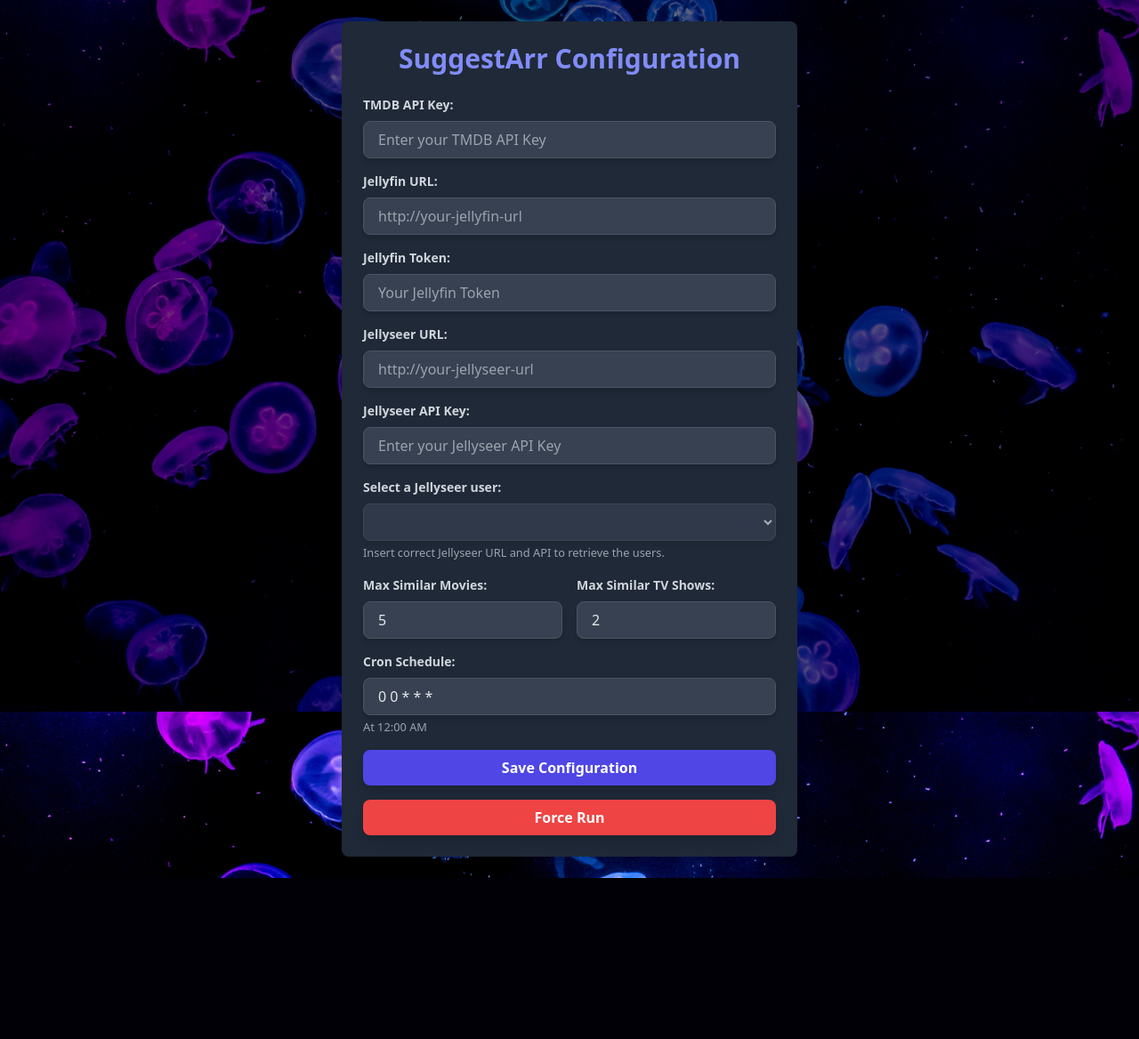
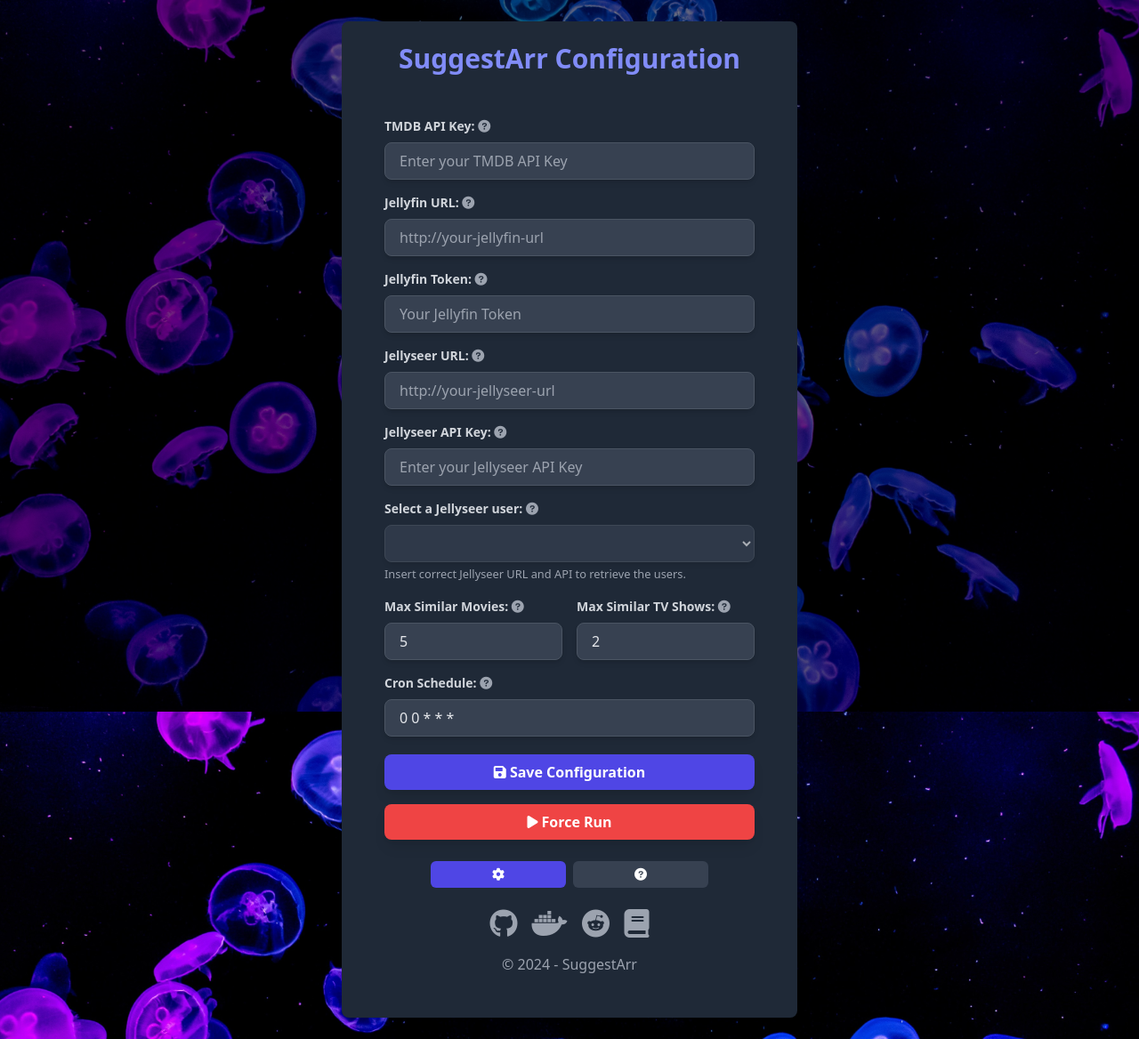
Before and after one commit to giuseppe99barchetta/SuggestArr, a Flask app: page / in a window 1280 px wide. Shown: the whole page at 89% size. Before the commit the page ends 987 px from the top, so only its background shows below. Run offline with Flask 3, Linux system fonts and the light colour scheme; some libraries are stand-ins or nearby versions.

Commit message:
Implemented footer with utils links, implemented help page with  description of each input fields and also tooltips on each input fields. Splitted html index in multiple files for better handling.

```diff
--- a/app.py
+++ b/app.py
@@ -38,7 +38,7 @@ def register_routes(app): # pylint: disable=redefined-outer-name
         """
         Load configuration page
         """
-        return render_template('config.html')
+        return render_template('index.html')
 
     @app.route('/api/config', methods=['GET'])
     def fetch_config():
--- a/static/css/style.css
+++ b/static/css/style.css
@@ -8,3 +8,32 @@ body::before {
     background: rgba(0, 0, 0, 0.5); /* Dark transparent overlay */
     z-index: -1; /* Make sure it's behind everything */
 }
+
+.tooltip {
+    position: relative;
+    display: inline-block;
+    cursor: pointer;
+}
+
+.tooltip .tooltip-text {
+    visibility: hidden;
+    width: 300px;
+    background-color: #4a5568;
+    color: #f7fafc;
+    text-align: center;
+    border-radius: 6px;
+    padding: 5px;
+    position: absolute;
+    z-index: 1;
+    bottom: 100%; /* Show above the icon */
+    left: 50%;
+    transform: translateX(-30%);
+    opacity: 0;
+    transition: opacity 0.3s;
+    font-size: 0.875rem; /* Small text size */
+}
+
+.tooltip:hover .tooltip-text {
+    visibility: visible;
+    opacity: 1;
+}
--- a/static/js/script.js
+++ b/static/js/script.js
@@ -12,6 +12,7 @@ new Vue({
             CRON_TIMES: '0 0 * * *',
             JELLYSEER_USER: ''
         },
+        activeTab: 'config',
         users: [],
         isConfigSaved: false,
         isLoading: false
--- /dev/null
+++ b/templates/config-form.html
@@ -0,0 +1,147 @@
+<div v-if="activeTab === 'config'" class="p-6 space-y-4">
+    <form method="POST" @submit.prevent="saveConfig" class="space-y-4">
+        <div>
+            <label for="TMDB_API_KEY" class="block text-sm font-semibold text-gray-300">
+                TMDB API Key:
+                <span class="tooltip text-gray-400">
+                    <i class="fas fa-question-circle cursor-pointer"></i>
+                    <span class="tooltip-text">Enter your TMDB API Key provided by The Movie Database (TMDB).</span>
+                </span>
+            </label>
+            <input type="text" class="mt-2 block w-full bg-gray-700 border border-gray-600 rounded-lg shadow-md focus:ring-indigo-500 focus:border-indigo-500 transition duration-300 px-4 py-2"
+                   id="TMDB_API_KEY"
+                   v-model="config.TMDB_API_KEY"
+                   placeholder="Enter your TMDB API Key">
+        </div>
+        <div>
+            <label for="JELLYFIN_API_URL" class="block text-sm font-semibold text-gray-300">
+                Jellyfin URL:
+                <span class="tooltip text-gray-400">
+                    <i class="fas fa-question-circle cursor-pointer"></i>
+                    <span class="tooltip-text">Enter the URL for your Jellyfin server.</span>
+                </span>
+            </label>
+            <input type="text" class="mt-2 block w-full bg-gray-700 border border-gray-600 rounded-lg shadow-md focus:ring-indigo-500 focus:border-indigo-500 transition duration-300 px-4 py-2"
+                   id="JELLYFIN_API_URL"
+                   v-model="config.JELLYFIN_API_URL"
+                   placeholder="http://your-jellyfin-url">
+        </div>
+        <div>
+            <label for="JELLYFIN_TOKEN" class="block text-sm font-semibold text-gray-300">
+                Jellyfin Token:
+                <span class="tooltip text-gray-400">
+                    <i class="fas fa-question-circle cursor-pointer"></i>
+                    <span class="tooltip-text">Enter your Jellyfin API token for authentication.</span>
+                </span>
+            </label>
+            <input type="text" class="mt-2 block w-full bg-gray-700 border border-gray-600 rounded-lg shadow-md focus:ring-indigo-500 focus:border-indigo-500 transition duration-300 px-4 py-2"
+                   id="JELLYFIN_TOKEN"
+                   v-model="config.JELLYFIN_TOKEN"
+                   placeholder="Your Jellyfin Token">
+        </div>
+        <div>
+            <label for="JELLYSEER_API_URL" class="block text-sm font-semibold text-gray-300">
+                Jellyseer URL:
+                <span class="tooltip text-gray-400">
+                    <i class="fas fa-question-circle cursor-pointer"></i>
+                    <span class="tooltip-text">Enter the URL for your Jellyseer server.</span>
+                </span>
+            </label>
+            <input type="text" class="mt-2 block w-full bg-gray-700 border border-gray-600 rounded-lg shadow-md focus:ring-indigo-500 focus:border-indigo-500 transition duration-300 px-4 py-2"
+                   id="JELLYSEER_API_URL"
+                   v-model="config.JELLYSEER_API_URL"
+                   placeholder="http://your-jellyseer-url">
+        </div>
+        <div>
+            <label for="JELLYSEER_TOKEN" class="block text-sm font-semibold text-gray-300">
+                Jellyseer API Key:
+                <span class="tooltip text-gray-400">
+                    <i class="fas fa-question-circle cursor-pointer"></i>
+                    <span class="tooltip-text">Enter your Jellyseer API Key for authentication.</span>
+                </span>
+            </label>
+            <input type="text" class="mt-2 block w-full bg-gray-700 border border-gray-600 rounded-lg shadow-md focus:ring-indigo-500 focus:border-indigo-500 transition duration-300 px-4 py-2"
+                   id="JELLYSEER_TOKEN"
+                   v-model="config.JELLYSEER_TOKEN"
+                   @blur="fetchUsers"
+                   placeholder="Enter your Jellyseer API Key">
+        </div>
+
+        <div id="app" v-cloak>
+            {% raw %}
+            <label for="USER_SELECTION" class="block text-sm font-semibold text-gray-300">
+                Select a Jellyseer user:
+                <span class="tooltip text-gray-400">
+                    <i class="fas fa-question-circle cursor-pointer"></i>
+                    <span class="tooltip-text">Select a user from the list retrieved from Jellyseer.</span>
+                </span>
+            </label>
+            <select id="USER_SELECTION" v-model="config.JELLYSEER_USER"
+                    :disabled="!users || users.length === 0"
+                    class="mt-2 block w-full bg-gray-700 border border-gray-600 rounded-lg shadow-md px-4 py-2 focus:ring-indigo-500 focus:border-indigo-500 transition duration-300">
+                <option disabled value="">Select a Jellyseer user:</option>
+                <option v-for="user in users" :key="user.id" :value="user.id">{{ user.name }}</option>
+            </select>
+            <div v-if="!users || users.length === 0">
+                <small class="text-gray-400">Insert correct Jellyseer URL and API to retrieve the users.</small>
+            </div>
+            {% endraw %}
+        </div>
+
+        <div class="grid grid-cols-2 gap-4">
+            <div>
+                <label for="MAX_SIMILAR_MOVIE" class="block text-sm font-semibold text-gray-300">
+                    Max Similar Movies:
+                    <span class="tooltip text-gray-400">
+                        <i class="fas fa-question-circle cursor-pointer"></i>
+                        <span class="tooltip-text">Enter the maximum number of similar movies to retrieve (1-20).</span>
+                    </span>
+                </label>
+                <input type="number" class="mt-2 block w-full bg-gray-700 border border-gray-600 rounded-lg shadow-md focus:ring-indigo-500 focus:border-indigo-500 transition duration-300 px-4 py-2"
+                       id="MAX_SIMILAR_MOVIE"
+                       v-model="config.MAX_SIMILAR_MOVIE"
+                       min="0"
+                       max="20">
+            </div>
+            <div>
+                <label for="MAX_SIMILAR_TV" class="block text-sm font-semibold text-gray-300">
+                    Max Similar TV Shows:
+                    <span class="tooltip text-gray-400">
+                        <i class="fas fa-question-circle cursor-pointer"></i>
+                        <span class="tooltip-text">Enter the maximum number of similar TV shows to retrieve (1-20).</span>
+                    </span>
+                </label>
+                <input type="number" class="mt-2 block w-full bg-gray-700 border border-gray-600 rounded-lg shadow-md focus:ring-indigo-500 focus:border-indigo-500 transition duration-300 px-4 py-2"
+                       id="MAX_SIMILAR_TV"
+                       v-model="config.MAX_SIMILAR_TV"
+                       min="0"
+                       max="20">
+            </div>
+        </div>
+
+        <div>
+            <label for="CRON_TIMES" class="block text-sm font-semibold text-gray-300">
+                Cron Schedule:
+                <span class="tooltip text-gray-400">
+                    <i class="fas fa-question-circle cursor-pointer"></i>
+                    <span class="tooltip-text">Enter the cron schedule (e.g., 0 0 * * * for daily at midnight).</span>
+                </span>
+            </label>
+            <input type="text" class="mt-2 block w-full bg-gray-700 border border-gray-600 rounded-lg shadow-md focus:ring-indigo-500 focus:border-indigo-500 transition duration-300 px-4 py-2"
+                   id="CRON_TIMES"
+                   v-model="config.CRON_TIMES"
+                   placeholder="0 0 * * *">
+            <small id="cron-description" class="text-gray-400 block mt-1"></small>
+        </div>
+
+        <button type="submit" class="bg-indigo-600 hover:bg-indigo-500 text-white font-bold py-2 px-4 rounded-lg w-full mt-4 transform hover:scale-105 transition-transform duration-300 shadow-lg">
+            <i class="fas fa-save"></i> Save Configuration
+        </button>
+
+    </form>
+
+    <button @click="forceRun" class="bg-red-500 hover:bg-red-400 text-white font-bold py-2 px-4 rounded-lg w-full mt-4 transform hover:scale-105 transition-transform duration-300 shadow-lg" v-if="isConfigSaved">
+        <i class="fas fa-play"></i> Force Run
+        <i v-if="isLoading" class="fas fa-spinner fa-spin ml-2"></i>
+    </button>
+</div>
--- a/templates/config.html
+++ /dev/null
@@ -1,112 +0,0 @@
-<!DOCTYPE html>
-<html lang="en">
-<head>
-    <meta charset="UTF-8">
-    <meta name="viewport" content="width=device-width, initial-scale=1.0">
-    <title>SuggestArr Configuration</title>
-    <!-- Google Fonts: Quicksand & Poppins -->
-    <link href="https://fonts.googleapis.com/css2?family=Quicksand:wght@400;500;600;700&family=Poppins:wght@400;600&display=swap" rel="stylesheet">
-    <!-- Tailwind CSS -->
-    <script src="https://cdn.tailwindcss.com"></script>
-    <!-- FontAwesome CSS -->
-    <link rel="stylesheet" href="https://cdnjs.cloudflare.com/ajax/libs/font-awesome/6.0.0/css/all.min.css">
-    <!-- Custom background -->
-    <body class="bg-cover bg-center bg-fixed text-gray-200 font-quicksand min-h-screen flex items-center justify-center" style="background-image: url('../static/images/background.jpg');">
-    <!-- External CSS -->
-    <link rel="stylesheet" href="{{ url_for('static', filename='css/style.css') }}">
-</head>
-<body class="bg-gradient-to-br from-gray-900 to-gray-800 text-gray-200 font-quicksand min-h-screen flex items-center justify-center">
-
-    <!-- Notification Box -->
-    <div id="toast" class="fixed top-5 right-5 p-4 mb-4 rounded-lg shadow-lg bg-green-500 text-white opacity-0 transition-opacity duration-300">
-        <span id="toast-message">Configuration saved successfully!</span>
-    </div>
-
-    <div class="container mx-auto p-6" id="app">
-        <div class="max-w-lg mx-auto bg-gray-800 shadow-lg rounded-lg p-6 transform hover:scale-105 transition-transform duration-500">
-            <h1 class="text-center text-3xl font-bold mb-6 text-indigo-400">SuggestArr Configuration</h1>
-
-            <form method="POST" @submit.prevent="saveConfig" class="space-y-4">
-                <div>
-                    <label for="TMDB_API_KEY" class="block text-sm font-semibold text-gray-300">TMDB API Key:</label>
-                    <input type="text" class="mt-2 block w-full bg-gray-700 border border-gray-600 rounded-lg shadow-md focus:ring-indigo-500 focus:border-indigo-500 transition duration-300 px-4 py-2" id="TMDB_API_KEY" v-model="config.TMDB_API_KEY" placeholder="Enter your TMDB API Key">
-                </div>
-
-                <div>
-                    <label for="JELLYFIN_API_URL" class="block text-sm font-semibold text-gray-300">Jellyfin URL:</label>
-                    <input type="text" class="mt-2 block w-full bg-gray-700 border border-gray-600 rounded-lg shadow-md focus:ring-indigo-500 focus:border-indigo-500 transition duration-300 px-4 py-2" id="JELLYFIN_API_URL" v-model="config.JELLYFIN_API_URL" placeholder="http://your-jellyfin-url">
-                </div>
-
-                <div>
-                    <label for="JELLYFIN_TOKEN" class="block text-sm font-semibold text-gray-300">Jellyfin Token:</label>
-                    <input type="text" class="mt-2 block w-full bg-gray-700 border border-gray-600 rounded-lg shadow-md focus:ring-indigo-500 focus:border-indigo-500 transition duration-300 px-4 py-2" id="JELLYFIN_TOKEN" v-model="config.JELLYFIN_TOKEN" placeholder="Your Jellyfin Token">
-                </div>
-
-                <div>
-                    <label for="JELLYSEER_API_URL" class="block text-sm font-semibold text-gray-300">Jellyseer URL:</label>
-                    <input type="text" class="mt-2 block w-full bg-gray-700 border border-gray-600 rounded-lg shadow-md focus:ring-indigo-500 focus:border-indigo-500 transition duration-300 px-4 py-2" id="JELLYSEER_API_URL" v-model="config.JELLYSEER_API_URL" placeholder="http://your-jellyseer-url">
-                </div>
-
-                <div>
-                    <label for="JELLYSEER_TOKEN" class="block text-sm font-semibold text-gray-300">Jellyseer API Key:</label>
-                    <input type="text" class="mt-2 block w-full bg-gray-700 border border-gray-600 rounded-lg shadow-md focus:ring-indigo-500 focus:border-indigo-500 transition duration-300 px-4 py-2"
-                        id="JELLYSEER_TOKEN" v-model="config.JELLYSEER_TOKEN" @blur="fetchUsers" placeholder="Enter your Jellyseer API Key">
-                </div>
-
-                <div id="app" v-cloak>
-                    {% raw %}
-                    <label for="USER_SELECTION" class="block text-sm font-semibold text-gray-300">Select a Jellyseer user:</label>
-                    <select id="USER_SELECTION" v-model="config.JELLYSEER_USER"
-                            :disabled="!users || users.length === 0"
-                            class="mt-2 block w-full bg-gray-700 border border-gray-600 rounded-lg shadow-md px-4 py-2 focus:ring-indigo-500 focus:border-indigo-500 transition duration-300">
-                        <option disabled value="">Select a Jellyseer user:</option>
-                        <option v-for="user in users" :key="user.id" :value="user.id">{{ user.name }}</option>
-                    </select>
-                    <div v-if="!users || users.length === 0">
-                        <small class="text-gray-400">Insert correct Jellyseer URL and API to retrieve the users.</small>
-                    </div>
-                    {% endraw %}
-                </div>
-
-                <div class="grid grid-cols-2 gap-4">
-                    <div>
-                        <label for="MAX_SIMILAR_MOVIE" class="block text-sm font-semibold text-gray-300">Max Similar Movies:</label>
-                        <input type="number" class="mt-2 block w-full bg-gray-700 border border-gray-600 rounded-lg shadow-md focus:ring-indigo-500 focus:border-indigo-500 transition duration-300 px-4 py-2" id="MAX_SIMILAR_MOVIE" v-model="config.MAX_SIMILAR_MOVIE" min="1" max="20">
-                    </div>
-
-                    <div>
-                        <label for="MAX_SIMILAR_TV" class="block text-sm font-semibold text-gray-300">Max Similar TV Shows:</label>
-                        <input type="number" class="mt-2 block w-full bg-gray-700 border border-gray-600 rounded-lg shadow-md focus:ring-indigo-500 focus:border-indigo-500 transition duration-300 px-4 py-2" id="MAX_SIMILAR_TV" v-model="config.MAX_SIMILAR_TV" min="1" max="20">
-                    </div>
-                </div>
-
-                <div>
-                    <label for="CRON_TIMES" class="block text-sm font-semibold text-gray-300">
-                        Cron Schedule:
-                    </label>
-                    <input type="text" class="mt-2 block w-full bg-gray-700 border border-gray-600 rounded-lg shadow-md focus:ring-indigo-500 focus:border-indigo-500 transition duration-300 px-4 py-2" id="CRON_TIMES" v-model="config.CRON_TIMES" placeholder="0 0 * * *">
-                    <small id="cron-description" class="text-gray-400 block mt-1">At 12:00 AM</small>
-                </div>
-
-                <button type="submit" class="bg-indigo-600 hover:bg-indigo-500 text-white font-bold py-2 px-4 rounded-lg w-full mt-4 transform hover:scale-105 transition-transform duration-300 shadow-lg">Save Configuration</button>
-            </form>
-
-            <button @click="forceRun" class="bg-red-500 hover:bg-red-400 text-white font-bold py-2 px-4 rounded-lg w-full mt-4 transform hover:scale-105 transition-transform duration-300 shadow-lg" v-if="isConfigSaved">
-                Force Run
-                <i v-if="isLoading" class="fas fa-spinner fa-spin ml-2"></i>
-            </button>
-
-        </div>
-    </div>
-
-    <!-- Vue.js -->
-    <script src="https://cdn.jsdelivr.net/npm/vue@2"></script>
-    <!-- Axios for request -->
-    <script src="https://cdn.jsdelivr.net/npm/axios/dist/axios.min.js"></script>
-    <!-- Cronstrue JS for cron parsing -->
-    <script src="https://cdn.jsdelivr.net/npm/cronstrue@2.13.0/dist/cronstrue.min.js"></script>
-    <!-- Custom Script -->
-    <script src="{{ url_for('static', filename='js/script.js') }}"></script>
-
-</body>
-</html>
--- /dev/null
+++ b/templates/docs.html
@@ -0,0 +1,32 @@
+<div v-if="activeTab === 'docs'" class="p-6 space-y-4">
+    <p class="text-gray-300 mt-2">
+        To get started, here’s a brief overview of each field you’ll encounter:
+    </p>
+    <p class="text-gray-300">
+        <strong>TMDB API Key:</strong> Head over to <a href="https://www.themoviedb.org/" class="text-indigo-500 hover:underline">The Movie Database</a> to obtain your unique API key, which is essential for accessing their movie data.
+    </p>
+    <p class="text-gray-300">
+        <strong>Jellyfin URL:</strong> This is simply the URL of your Jellyfin server, where your media is hosted.
+    </p>
+    <p class="text-gray-300">
+        <strong>Jellyfin Token:</strong> You can find this token in your Jellyfin settings, which authenticates your requests.
+    </p>
+    <p class="text-gray-300">
+        <strong>Jellyseer URL:</strong> Enter the URL for your Jellyseer server, ensuring it's correct for seamless integration.
+    </p>
+    <p class="text-gray-300">
+        <strong>Jellyseer API Key:</strong> Generate this key in your Jellyseer settings to enable API access.
+    </p>
+    <p class="text-gray-300">
+        <strong>Jellyseer User:</strong> This field allows you to choose a Jellyseer user who will be making the requests to download movies and TV shows. Creating a dedicated user for this purpose can be vantaggioso.
+    </p>
+    <p class="text-gray-300">
+        <strong>Max Similar Movies & TV Shows:</strong> Here, you can specify a range from 0 to 20 to control the number of similar items you want to retrieve.
+    </p>
+    <p class="text-gray-300">
+        <strong>Cron Schedule:</strong> For scheduling, refer to <a href="https://crontab.guru/" class="text-indigo-500 hover:underline">Crontab Guru</a> to understand how to format your cron jobs effectively.
+    </p>
+    <p class="text-gray-300 mt-4">
+        For any further questions or issues, feel free to contact me through the links below.
+    </p>
+</div>
--- /dev/null
+++ b/templates/footer.html
@@ -0,0 +1,17 @@
+<footer class="p-6 text-center">
+    <div class="flex justify-center space-x-4">
+        <a href="https://github.com/giuseppe99barchetta/SuggestArr" target="_blank" class="text-gray-400 hover:text-indigo-500">
+            <i class="fab fa-github fa-2x"></i>
+        </a>
+        <a href="https://hub.docker.com/repository/docker/ciuse99/suggestarr" target="_blank" class="text-gray-400 hover:text-indigo-500">
+            <i class="fab fa-docker fa-2x"></i>
+        </a>
+        <a href="https://www.reddit.com/r/selfhosted/comments/1g3dn1t/automate_media_recommendations_and_downloads_with/" target="_blank" class="text-gray-400 hover:text-indigo-500">
+            <i class="fab fa-reddit fa-2x"></i>
+        </a>
+        <a href="https://github.com/giuseppe99barchetta/SuggestArr/wiki" target="_blank" class="text-gray-400 hover:text-indigo-500">
+            <i class="fas fa-book fa-2x"></i>
+        </a>
+    </div>
+    <p class="mt-4 text-gray-400">© 2024 - SuggestArr</p>
+</footer>
--- /dev/null
+++ b/templates/header.html
@@ -0,0 +1,15 @@
+<head>
+    <meta charset="UTF-8">
+    <meta name="viewport" content="width=device-width, initial-scale=1.0">
+    <title>SuggestArr Configuration</title>
+    <!-- Google Fonts: Quicksand & Poppins -->
+    <link href="https://fonts.googleapis.com/css2?family=Quicksand:wght@400;500;600;700&family=Poppins:wght@400;600&display=swap" rel="stylesheet">
+    <!-- Tailwind CSS -->
+    <script src="https://cdn.tailwindcss.com"></script>
+    <!-- FontAwesome CSS -->
+    <link rel="stylesheet" href="https://cdnjs.cloudflare.com/ajax/libs/font-awesome/6.0.0/css/all.min.css">
+    <!-- External CSS -->
+    <link rel="stylesheet" href="{{ url_for('static', filename='css/style.css') }}">
+    <!-- Custom background -->
+    <body class="bg-cover bg-center bg-fixed text-gray-200 font-quicksand min-h-screen flex items-center justify-center" style="background-image: url('../static/images/background.jpg');">
+</head>
--- /dev/null
+++ b/templates/index.html
@@ -0,0 +1,21 @@
+<!DOCTYPE html>
+<html lang="en">
+    {% include 'header.html' %}
+    <body class="bg-gradient-to-br from-gray-900 to-gray-800 text-gray-200 font-quicksand min-h-screen flex items-center justify-center">
+        {% include 'toast.html' %}
+        <div class="container mx-auto p-6" id="app">
+            <div class="max-w-lg mx-auto bg-gray-800 shadow-lg rounded-lg p-6 transform hover:scale-105 transition-transform duration-500">
+                <h1 class="text-center text-3xl font-bold mb-6 text-indigo-400">SuggestArr Configuration</h1>
+                {% include 'config-form.html' %}
+                {% include 'docs.html' %}
+                {% include 'navbar.html' %}
+                {% include 'footer.html' %}
+            </div>
+        </div>
+        <!-- Include Vue.js and altre librerie -->
+        <script src="https://cdn.jsdelivr.net/npm/vue@2"></script>
+        <script src="https://cdn.jsdelivr.net/npm/axios/dist/axios.min.js"></script>
+        <script src="https://cdn.jsdelivr.net/npm/cronstrue@2.13.0/dist/cronstrue.min.js"></script>
+        <script src="{{ url_for('static', filename='js/script.js') }}"></script>
+    </body>
+</html>
--- /dev/null
+++ b/templates/navbar.html
@@ -0,0 +1,14 @@
+<div class="w-full max-w-xs mx-auto flex">
+    <button
+        @click="activeTab = 'config'"
+        class="w-full bg-gray-700 hover:bg-indigo-600 text-white font-bold py-2 px-4 mx-1 rounded-md focus:outline-none transition duration-300 flex items-center justify-center text-sm"
+        :class="{'bg-indigo-600 text-white': activeTab === 'config', 'bg-gray-700 text-gray-300': activeTab !== 'config'}">
+        <i class="fas fa-cog"></i> <!-- Settings Icon -->
+    </button>
+    <button
+        @click="activeTab = 'docs'"
+        class="w-full bg-gray-700 hover:bg-indigo-600 text-white font-bold py-2 px-4 mx-1 rounded-md focus:outline-none transition duration-300 flex items-center justify-center text-sm"
+        :class="{'bg-indigo-600 text-white': activeTab === 'docs', 'bg-gray-700 text-gray-300': activeTab !== 'docs'}">
+        <i class="fas fa-question-circle"></i> <!-- Question Mark Icon -->
+    </button>
+</div>
--- /dev/null
+++ b/templates/toast.html
@@ -0,0 +1,3 @@
+<div id="toast" class="fixed top-5 right-5 p-4 mb-4 rounded-lg shadow-lg bg-green-500 text-white opacity-0 transition-opacity duration-300">
+    <span id="toast-message">Configuration saved successfully!</span>
+</div>
```
